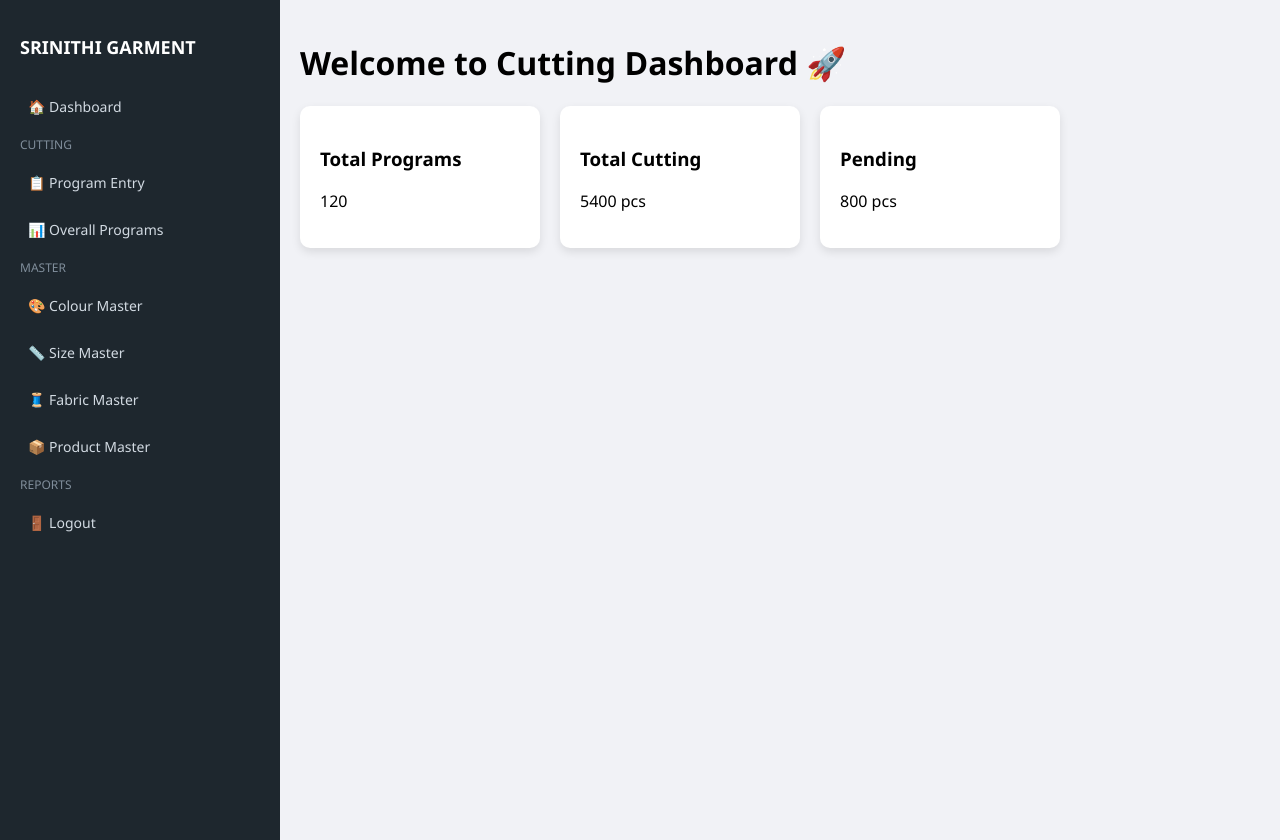
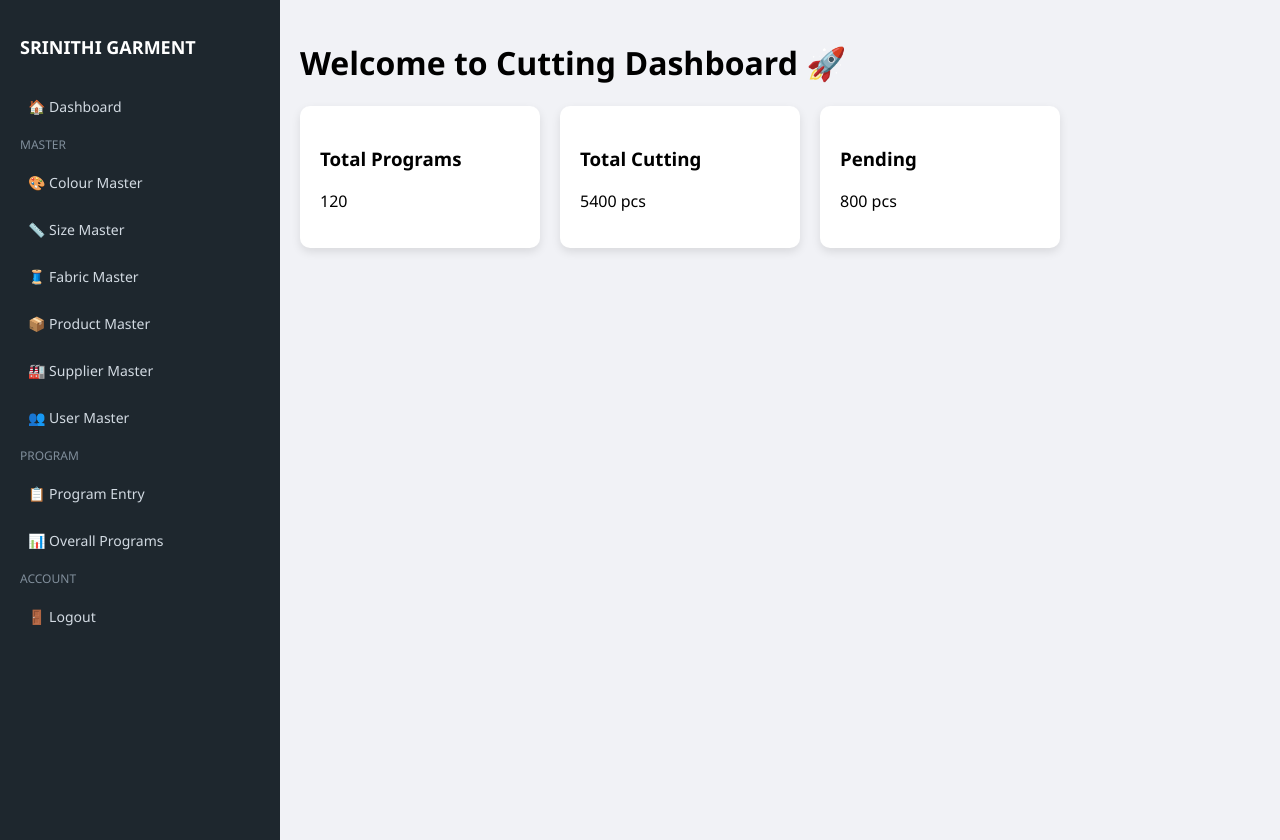
Before and after one commit to SRINITHI-GARMENT/garment-erp, a Flask app: page /dashboard in a window 1280 px wide. Run offline with Flask 3, Linux system fonts and the light colour scheme; the visitor is signed in with stand-in values (Sample User, id 1); some libraries are stand-ins or nearby versions.

Commit message:
update sidebar

```diff
--- a/templates/dashboard.html
+++ b/templates/dashboard.html
@@ -15,19 +15,17 @@
 
         <ul>
             <li><a href="/dashboard">🏠 Dashboard</a></li>
-
-            <li class="menu-title">Cutting</li>
-            <li><a href="/program">📋 Program Entry</a></li>
-            <li><a href="/overall_programs">📊 Overall Programs</a></li>
-
-            <li class="menu-title">Master</li>
+            <li class="menu-title">MASTER</li>
             <li><a href="/colour">🎨 Colour Master</a></li>
             <li><a href="/size">📏 Size Master</a></li>
             <li><a href="/fabric">🧵 Fabric Master</a></li>
             <li><a href="/product">📦 Product Master</a></li>
-
-            <li class="menu-title">Reports</li>
-
+            <li><a href="/supplier">🏭 Supplier Master</a></li>
+            <li><a href="/users">👥 User Master</a></li>
+            <li class="menu-title">PROGRAM</li>
+            <li><a href="/program">📋 Program Entry</a></li>
+            <li><a href="/overall_programs">📊 Overall Programs</a></li>
+            <li class="menu-title">ACCOUNT</li>
             <li><a href="/logout">🚪 Logout</a></li>
         </ul>
     </div>
--- a/templates/supplier_master.html
+++ b/templates/supplier_master.html
@@ -27,6 +27,7 @@
         <li class="menu-title">PROGRAM</li>
         <li><a href="/program">📋 Program Entry</a></li>
         <li><a href="/overall_programs">📊 Overall Programs</a></li>
+        <li class="menu-title">ACCOUNT</li>
         <li><a href="/logout">🚪 Logout</a></li>
     </ul>
 </div>
--- a/templates/user_master.html
+++ b/templates/user_master.html
@@ -37,18 +37,17 @@
     {% endif %}
     <ul>
         <li><a href="/dashboard">🏠 Dashboard</a></li>
-
         <li class="menu-title">MASTER</li>
         <li><a href="/colour">🎨 Colour Master</a></li>
         <li><a href="/size">📏 Size Master</a></li>
         <li><a href="/fabric">🧵 Fabric Master</a></li>
         <li><a href="/product">📦 Product Master</a></li>
+        <li><a href="/supplier">🏭 Supplier Master</a></li>
         <li><a href="/users">👥 User Master</a></li>
-
         <li class="menu-title">PROGRAM</li>
         <li><a href="/program">📋 Program Entry</a></li>
         <li><a href="/overall_programs">📊 Overall Programs</a></li>
-
+        <li class="menu-title">ACCOUNT</li>
         <li><a href="/logout">🚪 Logout</a></li>
     </ul>
 </div>
```
Also changed, not shown: templates/colour_master.html (+6 -9 lines), templates/fabric_master.html (+7 -7 lines), templates/product_master.html (+7 -7 lines), templates/size_master.html (+7 -7 lines).
